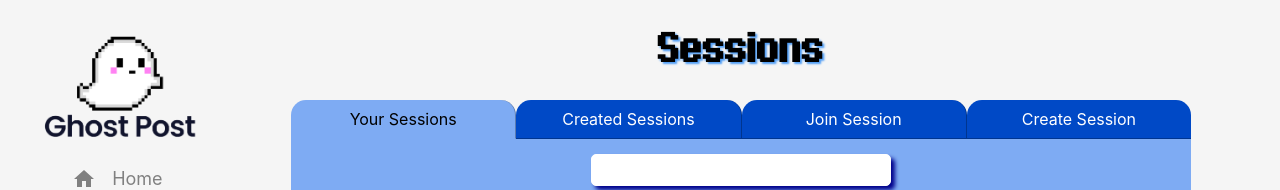
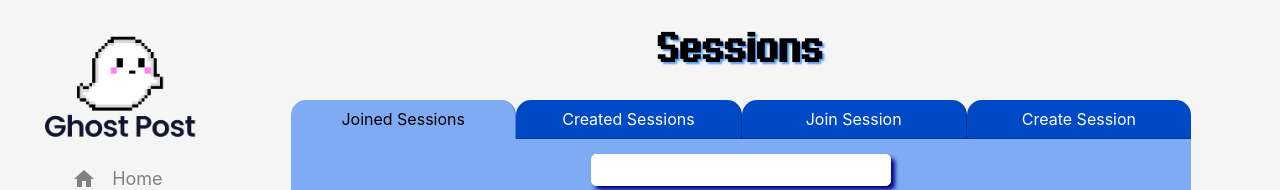
Before and after one commit to marideguia/ghost-post, a React (Create React App) app in the folder client/: page /Sessions in a window 1280 px wide. Shown: the top 190 px of the page. Built offline with nearby package versions, Linux system fonts and the light colour scheme.

Commit message:
rename 'your sessions' to 'joined sessions'

```diff
--- a/client/src/components/Home.js
+++ b/client/src/components/Home.js
@@ -98,7 +98,7 @@ const Home = ( {currentUserID} ) => {
         </div>
 
         <div className='h-courses-cont'>
-          <h2>Your Sessions</h2>
+          <h2>Joined Sessions</h2>
             {/* <div className="course-list" >
               {yourCourses.map( (yourCourse) => (
                 <Course
--- a/client/src/components/Sessions.js
+++ b/client/src/components/Sessions.js
@@ -47,7 +47,7 @@ const Sessions = () => {
               className={activeTab === 1 ? "tabs active-tabs" : "tabs"}
               onClick={() => toggleTab(1)}
             >
-              Your Sessions
+              Joined Sessions
             </button>
 
             <button
```
